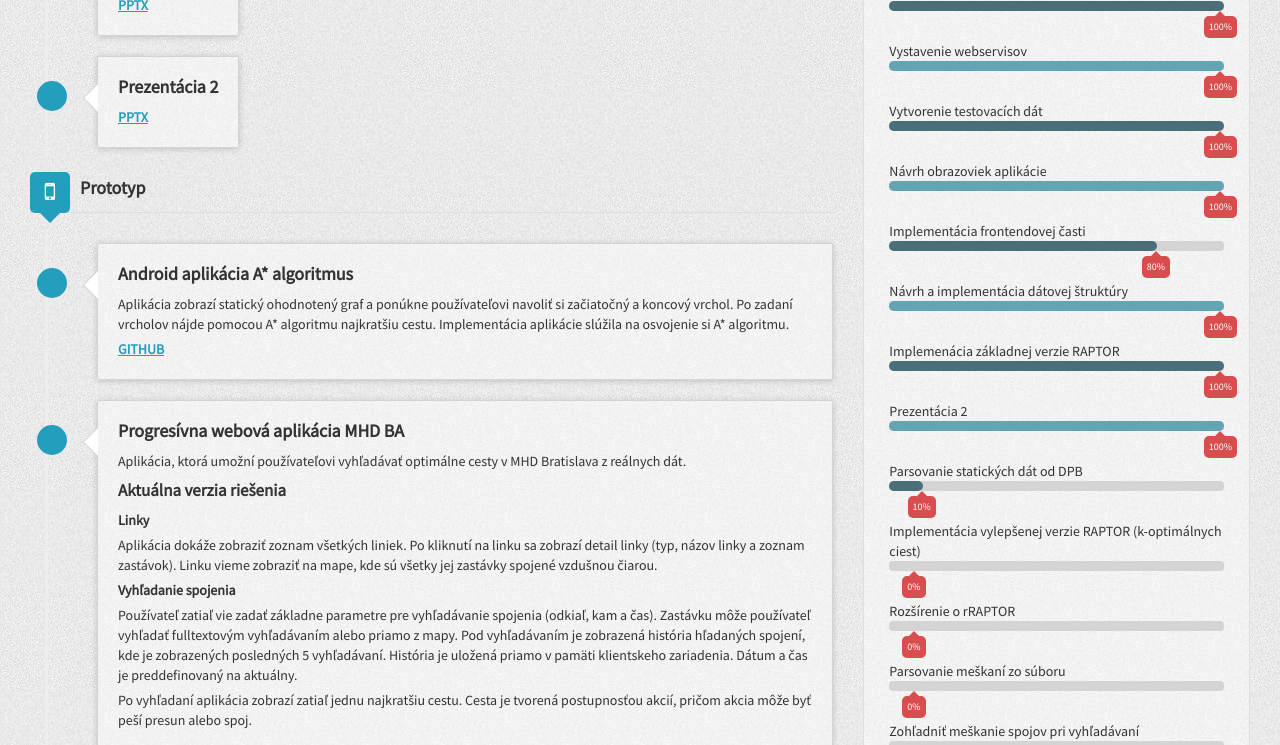
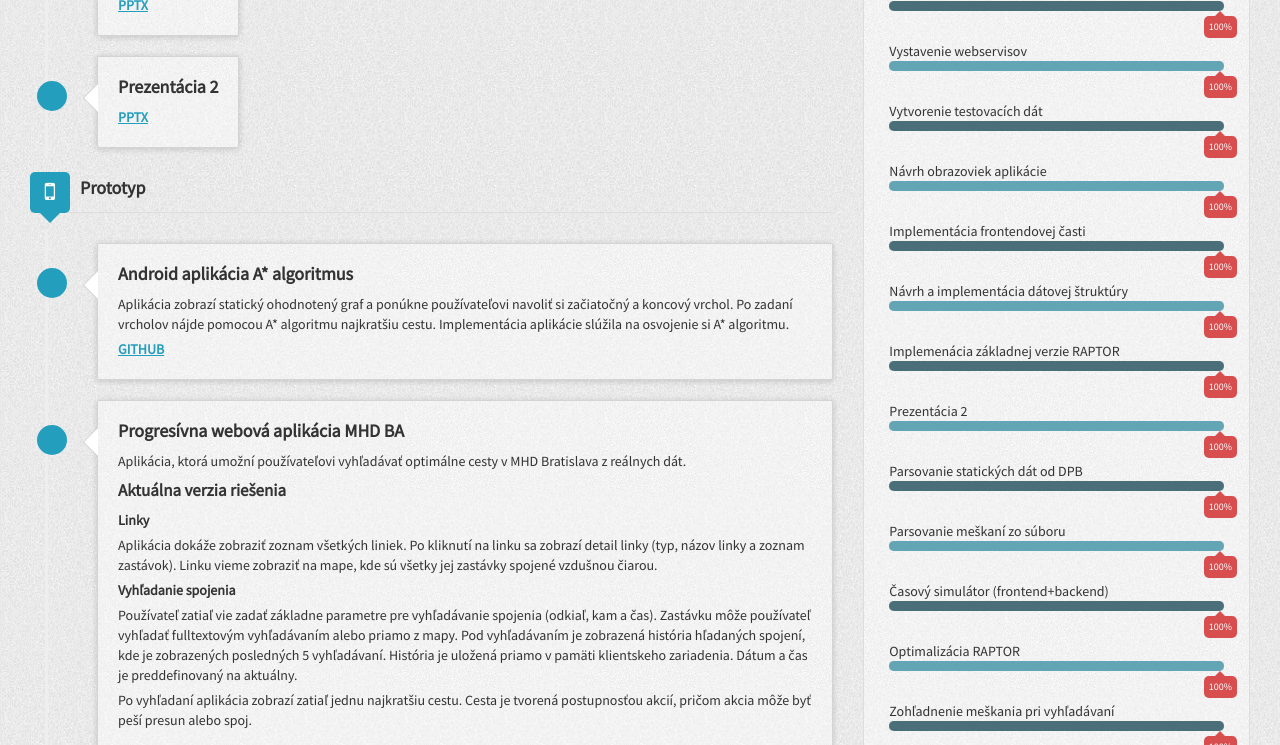
Before and after one commit to gabikaSlani/diploma-thesis, a Jekyll site: the page built from docs/index.md, in a window 1280 px wide and 1400 px high, scrolled down 708 px. Shown: the top 745 px of the window. Built offline with Jekyll 4.4.1, drawn with Linux system fonts in a browser that asks for light colours; nearby versions of some CDN libraries; some of the changed text lies outside the part shown; grey boxes are pictures that could not be loaded.

Commit message:
update status

```diff
--- a/docs/_config.yml
+++ b/docs/_config.yml
@@ -42,7 +42,7 @@ author:
       percentage: 100%
     - skill7:
       name: Kapitola 2 - Návrh
-      percentage: 60%
+      percentage: 100%
     - skill8:
       name: Návrh architektúry systému
       percentage: 100%
@@ -57,7 +57,7 @@ author:
       percentage: 100%
     - skill12:
       name: Implementácia frontendovej časti
-      percentage: 80%
+      percentage: 100%
     - skill13:
       name: Návrh a implementácia dátovej štruktúry
       percentage: 100%
@@ -69,16 +69,40 @@ author:
       percentage: 100%
     - skill16:
       name: Parsovanie statických dát od DPB
+      percentage: 100%
+    - skill17:
+      name: Parsovanie meškaní zo súboru
+      percentage: 100%
+    - skill18:
+      name: Časový simulátor (frontend+backend)
+      percentage: 100%
+    - skill19:
+      name: Optimalizácia RAPTOR
+      percentage: 100%
+    - skill20:
+      name: Zohľadnenie meškania pri vyhľadávaní
+      percentage: 100%
+    - skill21:
+      name: Zohľadnenie používateľských preferencií
+      percentage: 100%
+    - skill22:
+      name: Alternatívne cesty
+      percentage: 100%
+    - skill23:
+      name: Nasledujúce cesty
+      percentage: 100%
+    - skill24:
+      name: Kapitola 3 - Implementácia
+      percentage: 100%
+    - skill25:
+      name: Kapitola 4 - Testovanie
+      percentage: 100%
+    - skill26:
+      name: Úvod, Abstrakty, Záver
+      percentage: 100%
+    - skill27:
+      name: Úprava kódu
+      percentage: 100%
+    - skill27:
+      name: Prezentácia na obhajobu
       percentage: 10%
-    - skill17:
-      name: Implementácia vylepšenej verzie RAPTOR (k-optimálnych ciest)
-      percentage: 0%
-    - skill18:
-      name: Rozšírenie o rRAPTOR
-      percentage: 0%
-    - skill19:
-      name: Parsovanie meškaní zo súboru
-      percentage: 0%
-    - skill20:
-      name: Zohľadniť meškanie spojov pri vyhľadávaní
-      percentage: 0%
```
